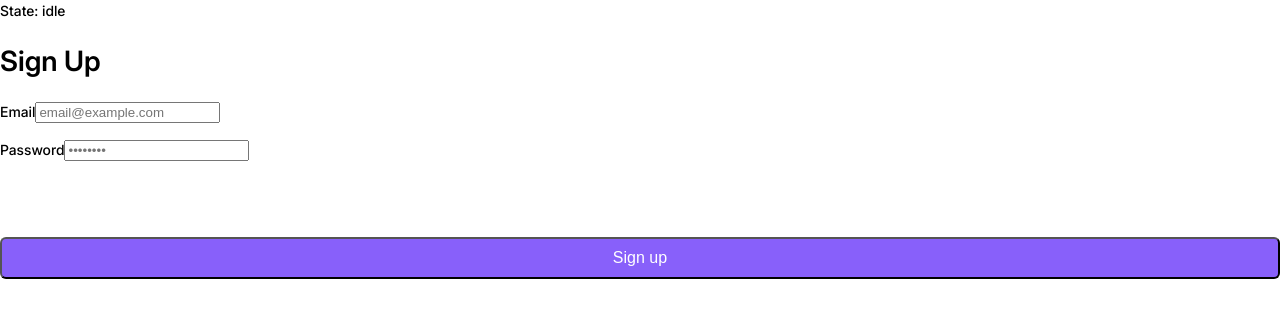
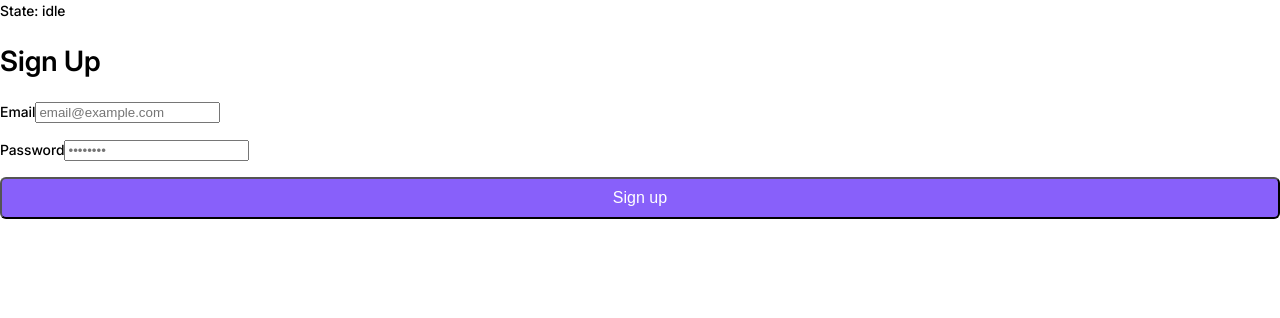
Before and after one commit to BinaryStudioAcademy/bsa-2024-gitfit, a React (Vite) app in the folder apps/frontend/: page /sign-up in a window 1280 px wide. Shown: the top 318 px of the page. Built offline with nearby package versions, Linux system fonts and the light colour scheme; no server answers; what @git-fit/shared would draw is missing.

Commit message:
feat: add margin bottom in text gf-20

```diff
--- a/apps/frontend/src/libs/components/button/button.module.css
+++ b/apps/frontend/src/libs/components/button/button.module.css
@@ -1,6 +1,5 @@
 .button {
 	padding: 10px 16px;
-	margin-top: 60px;
 	font-size: 16px;
 	font-weight: 500;
 	color: var(--color-text-primary);
--- a/apps/frontend/src/pages/not-found/styles.module.css
+++ b/apps/frontend/src/pages/not-found/styles.module.css
@@ -22,7 +22,8 @@
 }
 
 .text {
-	margin: 0;
+	margin-top: 0;
+	margin-bottom: 50px;
 	font-size: 16px;
 	font-weight: 400;
 	color: var(--color-text-secondary);
```
